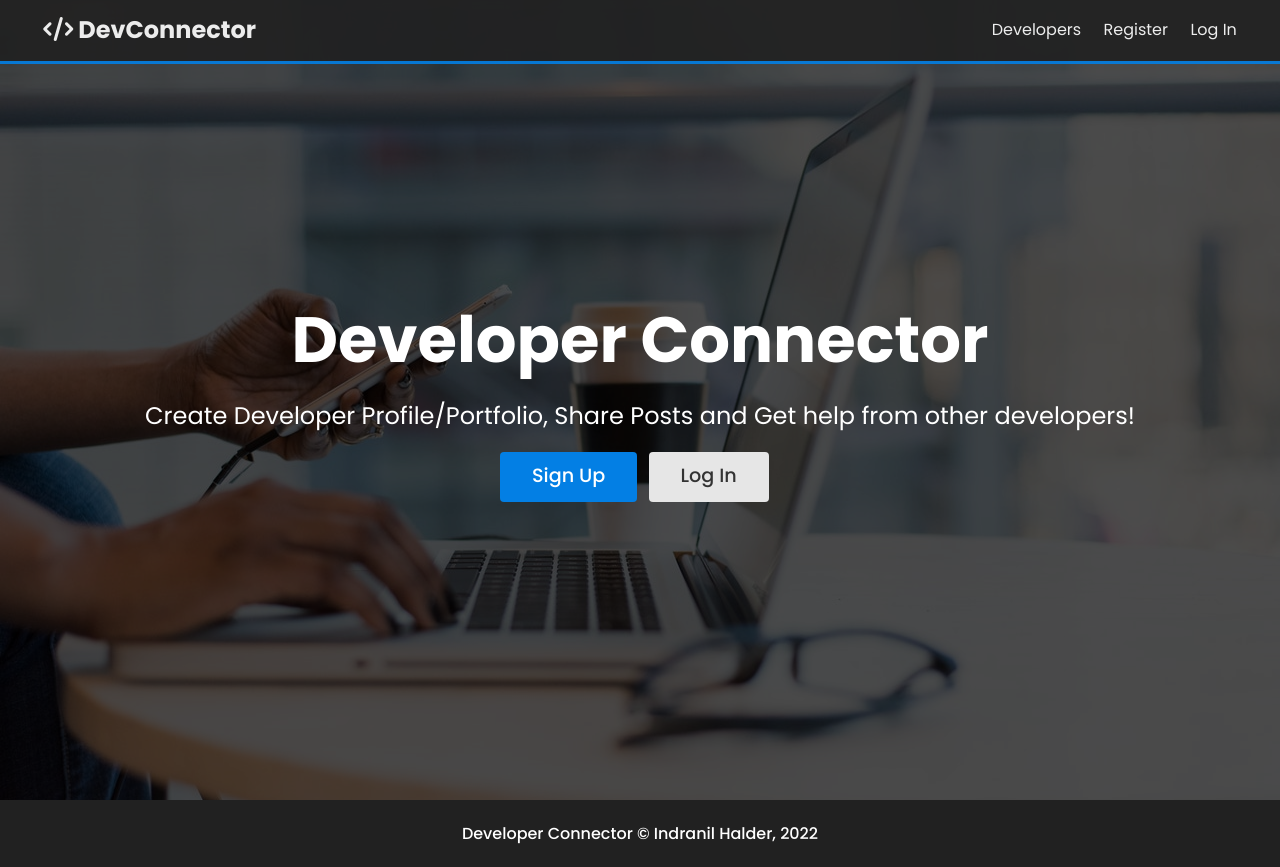
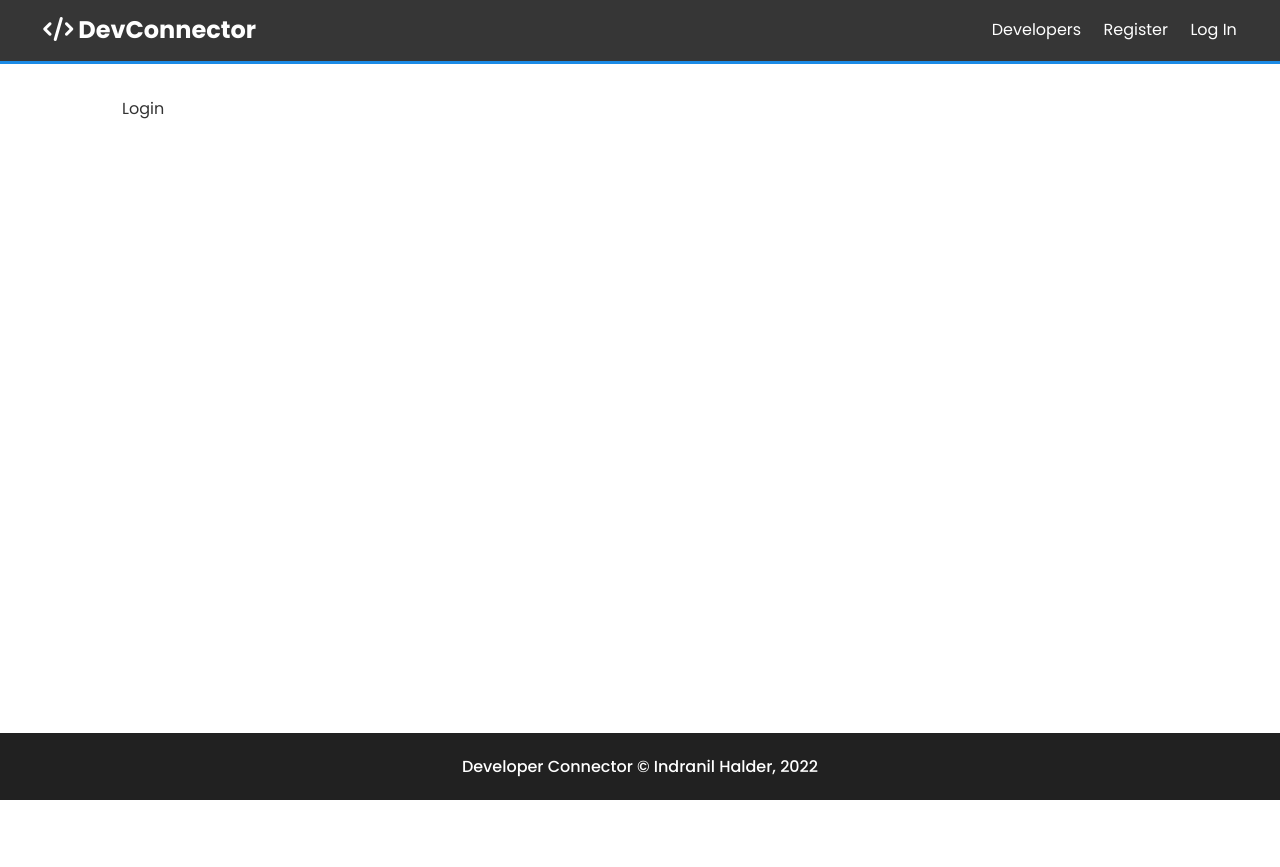
Before and after one commit to indranildeveloper/devconnector, a React (Create React App) app in the folder client/: page /login in a window 1280 px wide. After the commit the page ends 800 px from the top, so only its background shows below. Built offline with nearby package versions, Linux system fonts and the light colour scheme.

Commit message:
React router setup

```diff
--- a/client/src/App.js
+++ /dev/null
@@ -1,17 +0,0 @@
-import Navbar from "./components/layout/Navbar";
-import Landing from "./components/layout/Landing";
-import Footer from "./components/layout/Footer";
-
-import "./scss/style.scss";
-
-const App = () => {
-  return (
-    <>
-      <Navbar />
-      <Landing />
-      <Footer />
-    </>
-  );
-};
-
-export default App;
--- /dev/null
+++ b/client/src/App.jsx
@@ -0,0 +1,20 @@
+import { BrowserRouter, Route, Routes } from "react-router-dom";
+import { Navbar, Landing, Footer, Register, Login } from "./components";
+
+import "./scss/style.scss";
+
+const App = () => {
+  return (
+    <BrowserRouter>
+      <Navbar />
+      <Routes>
+        <Route path="/" element={<Landing />} />
+        <Route path="/register" element={<Register />} />
+        <Route path="/login" element={<Login />} />
+      </Routes>
+      <Footer />
+    </BrowserRouter>
+  );
+};
+
+export default App;
--- /dev/null
+++ b/client/src/components/auth/Login.jsx
@@ -0,0 +1,8 @@
+const Login = () => {
+  return (
+    <section className="container">
+      Login
+    </section>
+  )
+}
+export default Login
--- /dev/null
+++ b/client/src/components/auth/Register.jsx
@@ -0,0 +1,4 @@
+const Register = () => {
+  return <section className="container">Register</section>;
+};
+export default Register;
--- /dev/null
+++ b/client/src/components/index.js
@@ -0,0 +1,5 @@
+export { default as Navbar } from "./layout/Navbar";
+export { default as Landing } from "./layout/Landing";
+export { default as Footer } from "./layout/Footer";
+export { default as Register } from "./auth/Register";
+export { default as Login } from "./auth/Login";
--- a/client/src/components/layout/Landing.js
+++ b/client/src/components/layout/Landing.jsx
@@ -1,3 +1,5 @@
+import { Link } from "react-router-dom";
+
 const Landing = () => {
   return (
     <section className="landing">
@@ -9,12 +11,12 @@ const Landing = () => {
             other developers!
           </p>
           <div className="buttons">
-            <a href="register.html" className="btn btn-primary btn-xl">
+            <Link to="/register" className="btn btn-primary btn-xl">
               Sign Up
-            </a>
-            <a href="login.html" className="btn btn-xl">
+            </Link>
+            <Link to="/login" className="btn btn-xl">
               Log In
-            </a>
+            </Link>
           </div>
         </div>
       </div>
--- a/client/src/components/layout/Navbar.js
+++ b/client/src/components/layout/Navbar.jsx
@@ -1,21 +1,23 @@
+import { Link } from "react-router-dom";
+
 const Navbar = () => {
   return (
     <nav className="navbar bg-dark">
       <h1>
-        <a href="dashboard.html">
+        <Link to="/">
           {" "}
           <i className="fas fa-code"></i> DevConnector{" "}
-        </a>
+        </Link>
       </h1>
       <ul>
         <li>
-          <a href="profiles.html">Developers</a>
+          <Link to="/">Developers</Link>
         </li>
         <li>
-          <a href="register.html">Register</a>
+          <Link to="/register">Register</Link>
         </li>
         <li>
-          <a href="login.html">Log In</a>
+          <Link to="/login">Log In</Link>
         </li>
       </ul>
     </nav>
--- a/client/src/scss/style.scss
+++ b/client/src/scss/style.scss
@@ -81,7 +81,10 @@ footer {
   font-weight: 500;
   background-color: $dark-color;
   color: #ffffff;
-  margin-top: auto;
+  position: absolute;
+  width: 100vw;
+  left: 0;
+  bottom: 0;
   .footer {
     display: flex;
     align-items: center;
```
Also changed, not shown: client/src/App.css (deleted, +0 -38 lines), client/src/components/layout/Footer.jsx (renamed from client/src/components/layout/Footer.js).
